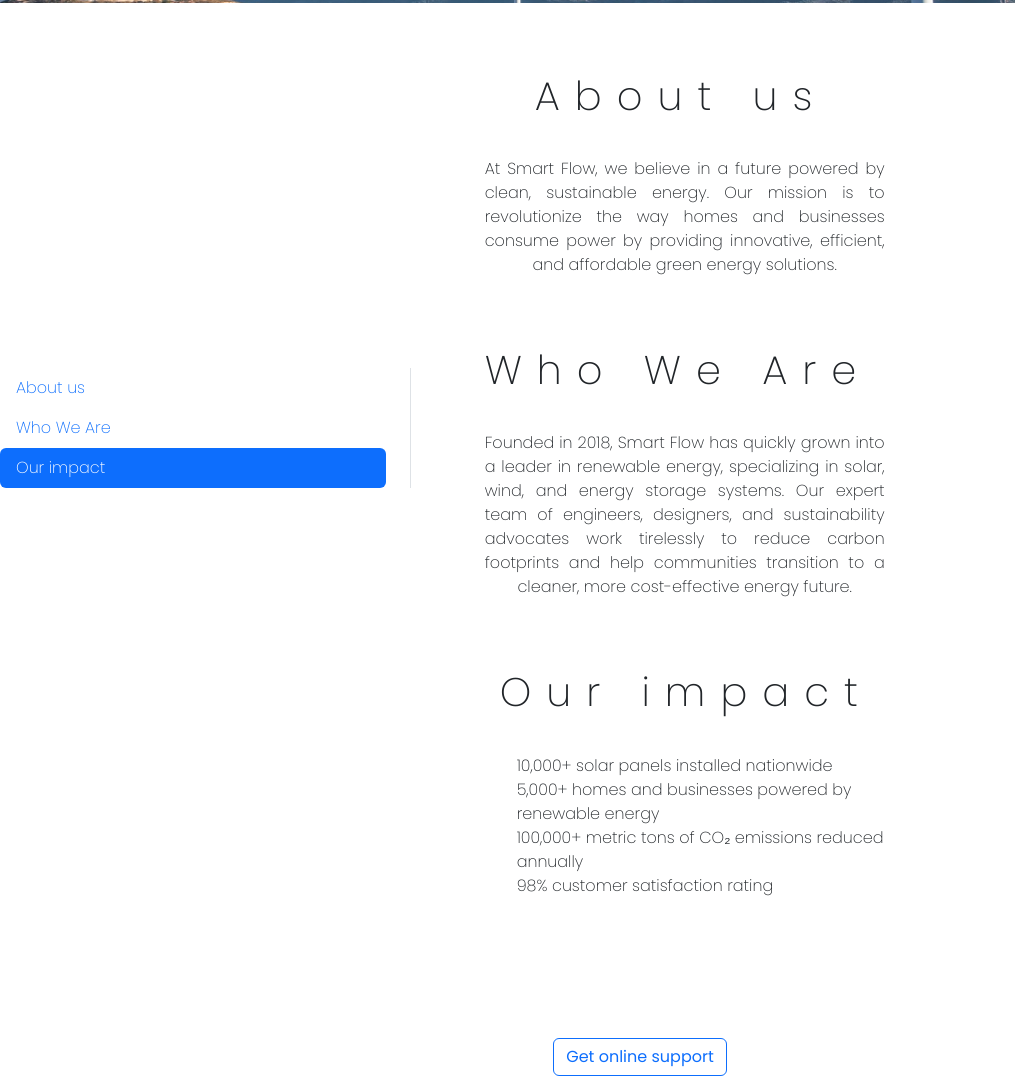
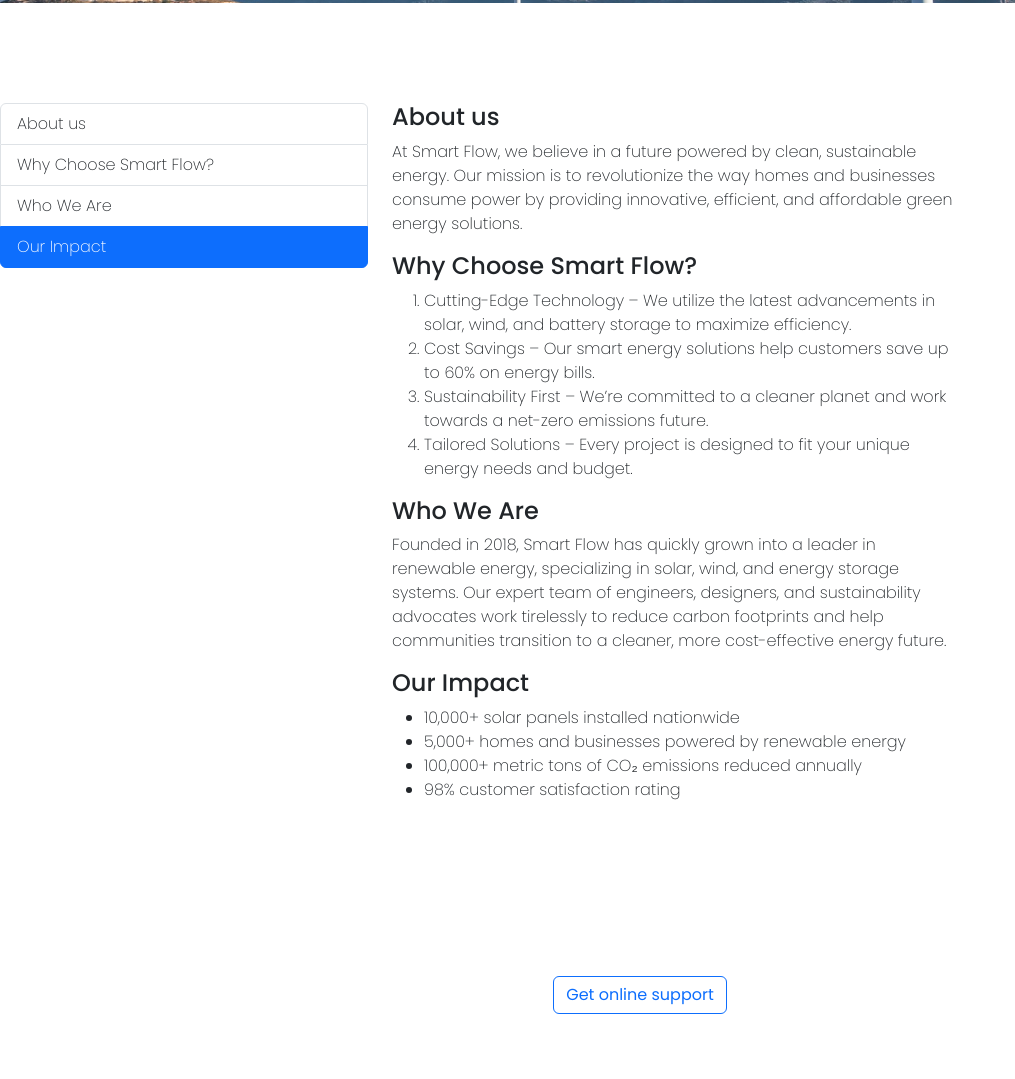
Before and after one commit to ArtemBielkovskyi/SmartFlow, a website: page index.html in a window 1280 px wide. Shown: the part 797-1876 px from the top of the page, without its empty margins (0-1015 px from the left). Drawn offline with nearby package versions, Linux system fonts and the light colour scheme.

Commit message:
Debugged home page scrollspy

```diff
--- a/index.html
+++ b/index.html
@@ -50,45 +50,42 @@
           </div>
         </div>
       </div>
+      <div class="ScrollSpyContainer">
         <div class="row">
           <div class="col-4">
-          <nav id="navbar-example3" class="h-200 flex-column align-items-stretch pe-4 border-end" style="margin-top: 89%;">
-            <nav class="nav nav-pills flex-column">
-              <a class="nav-link" href="#item-1-2">About us</a>
-              <a class="nav-link" href="#item-1-3">Who We Are</a>
-              <a class="nav-link" href="#item-1-4">Our impact</a>
-            </nav>
-          </nav>
+            <div id="list-example" class="list-group">
+              <a class="list-group-item list-group-item-action" href="#list-item-2">About us</a>
+              <a class="list-group-item list-group-item-action" href="#list-item-3">Why Choose Smart Flow?</a>
+              <a class="list-group-item list-group-item-action" href="#list-item-4">Who We Are</a>
+              <a class="list-group-item list-group-item-action" href="#list-item-5">Our Impact</a>
             </div>
-
-        <div class="col-6" style="margin-left: 50px;">
-          <div data-bs-spy="scroll" data-bs-target="#navbar-example3" data-bs-smooth-scroll="true" class="scrollspy-example-2" tabindex="0">
-            <div id="item-1-1-1">
-              <div class="SubTitle" style="margin-left: 50px;">About us</div>
-              <div class="AboutUsSection underText">At Smart Flow, we believe in a future powered by clean, sustainable energy. Our mission is to revolutionize the way homes and businesses consume power by providing innovative, efficient, and affordable green energy solutions.</div>
           </div>
-            <div id="item-1-2">
-              <div class="SubTitle">Who We Are</div>
-              <div class="whoWeAre underText">Founded in 2018, Smart Flow has quickly grown into a leader in renewable energy, specializing in solar, wind, and energy storage systems. Our expert team of engineers, designers, and sustainability advocates work tirelessly to reduce carbon footprints and help communities transition to a cleaner, more cost-effective energy future.</div>
-            </div>
-            <div id="item-1-3">
-              <div class="SubTitle" style="margin-left: 15px;">Our impact</div>
-              <div class="ourImpact underText">
+          <div class="col-6">
+            <div data-bs-spy="scroll" data-bs-target="#list-example" data-bs-smooth-scroll="true" class="scrollspy-example" tabindex="0">
+              <h4 id="list-item-1">About us</h4>
+              <p>At Smart Flow, we believe in a future powered by clean, sustainable energy. Our mission is to revolutionize the way homes and businesses consume power by providing innovative, efficient, and affordable green energy solutions.</p>
+              <h4 id="list-item-2">Why Choose Smart Flow?</h4>
+              <ol>
+                <li>Cutting-Edge Technology – We utilize the latest advancements in solar, wind, and battery storage to maximize efficiency.</li>
+                <li>Cost Savings – Our smart energy solutions help customers save up to 60% on energy bills.</li>
+                <li>Sustainability First – We’re committed to a cleaner planet and work towards a net-zero emissions future.</li>
+                <li>Tailored Solutions – Every project is designed to fit your unique energy needs and budget.</li>
+              </ol>
+              <h4 id="list-item-3">Who We Are</h4>
+              <p>Founded in 2018, Smart Flow has quickly grown into a leader in renewable energy, specializing in solar, wind, and energy storage systems. Our expert team of engineers, designers, and sustainability advocates work tirelessly to reduce carbon footprints and help communities transition to a cleaner, more cost-effective energy future.</p>
+              <h4 id="list-item-4">Our Impact</h4>
               <ul>
                 <li>10,000+ solar panels installed nationwide</li>
                 <li>5,000+ homes and businesses powered by renewable energy</li>
                 <li>100,000+ metric tons of CO₂ emissions reduced annually</li>
                 <li>98% customer satisfaction rating</li>
+                <h4 id="list-item-5"></h4>
+                <div style="height: 100px;"></div>
               </ul>
-              </div>
-            </div>
-            <div id="item-1-4">
-              <div class="underLink" style="margin-bottom: 100px;"><br></div>
             </div>
           </div>
         </div>
       </div>
-
       <center><button type="button" class="btn btn-outline-primary" id="liveToastBtn" style="margin-bottom:100px;">Get online support</button></center>
 
       <div class="toast-container position-fixed bottom-0 end-0 p-3">
--- a/style.css
+++ b/style.css
@@ -5,7 +5,6 @@
     font-family: "Poppins", sans-serif;
     font-weight: 200;
     font-style: normal;
-    overflow-x: hidden;
 }
 
 .title{
@@ -18,6 +17,7 @@
     letter-spacing: 15px;
 }
 
+
 .SubTitle{
     margin-top: 10%;
     margin-bottom: 5%;
@@ -25,14 +25,10 @@
     letter-spacing: 15px;
 }
 
-.whoWeAre,
-.AboutUsSection{
-    text-align: justify;
-    text-align-last: center;
-}
-
-.underText{
-    width: 400px;
+.ScrollSpyContainer{
+    width: 90%;
+    margin-top: 100px;
+    margin-bottom: 50px;
 }
 
 
```
Lines whose indentation alone changed are shown as unchanged.
